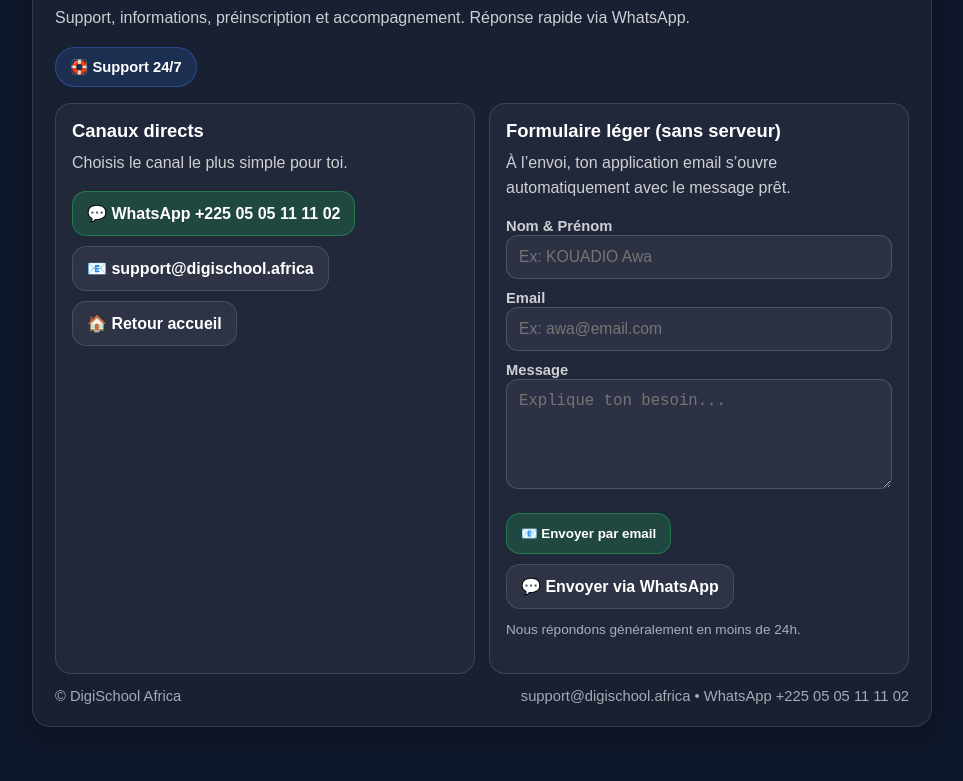
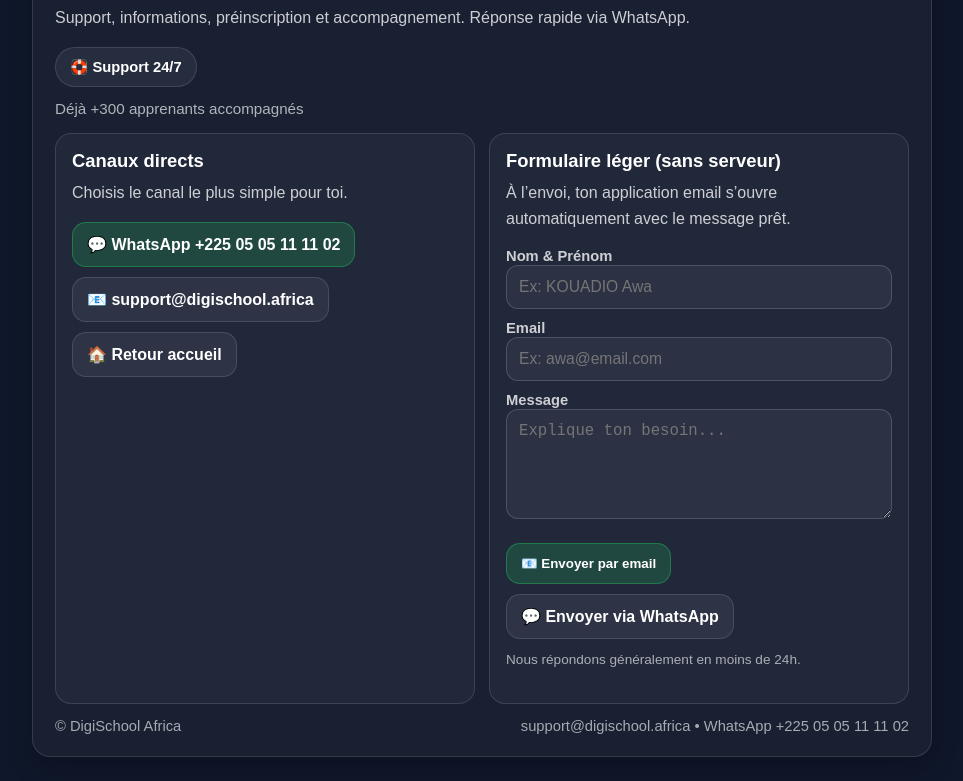
Before and after one commit to digischool-admin/digischool.africa, a plain HTML site: page contact.html in a window 1280 px wide. Shown: the part 87-868 px from the top of the page, without its empty margins (158-1121 px from the left). Before the commit the page ends 838 px from the top, so only its background shows below. Drawn offline with Linux system fonts and the light colour scheme.

Commit message:
Update contact.html
Improve contact page CTAs + social proof

```diff
--- a/contact.html
+++ b/contact.html
@@ -86,6 +86,12 @@
       background: rgba(59,130,246,0.16);
       border-color: rgba(59,130,246,0.35);
     }
+
+    .proof{
+  margin: 10px 0 0;
+  font-size: 0.95rem;
+  opacity: 0.85;
+}
 
     .grid{
       display:grid;
@@ -180,9 +186,8 @@
       <h1>Contact DigiSchool Africa</h1>
       <p>Support, informations, préinscription et accompagnement. Réponse rapide via WhatsApp.</p>
 
-      <div class="badges">
-        <div class="badge support">🛟 Support 24/7</div>
-      </div>
+     <div class="badge">🛟 Support 24/7</div>
+<p class="proof">Déjà +300 apprenants accompagnés</p>
 
       <div class="grid">
         <div class="box">
@@ -217,11 +222,8 @@
             <div class="btns">
               <button class="btn primary" type="submit">📧 Envoyer par email</button>
             <a
-  href="https://wa.me/2250505111102?text=Bonjour%20DigiSchool%20Africa%2C%20je%20souhaite%20des%20informations%20sur%20vos%20formations."
-  class="btn whatsapp"
-  target="_blank"
->
-💬 Envoyer via WhatsApp
+  href="https://wa.me/2250505111102?text=Bonjour%20DigiSchool%20Africa%20%F0%9F%91%8B%0AJe%20souhaite%20des%20informations%20concernant%20vos%20formations.%0AMerci." class="btn whatsapp">💬 Envoyer via WhatsApp
+
 </a>
 
             </div>
```
